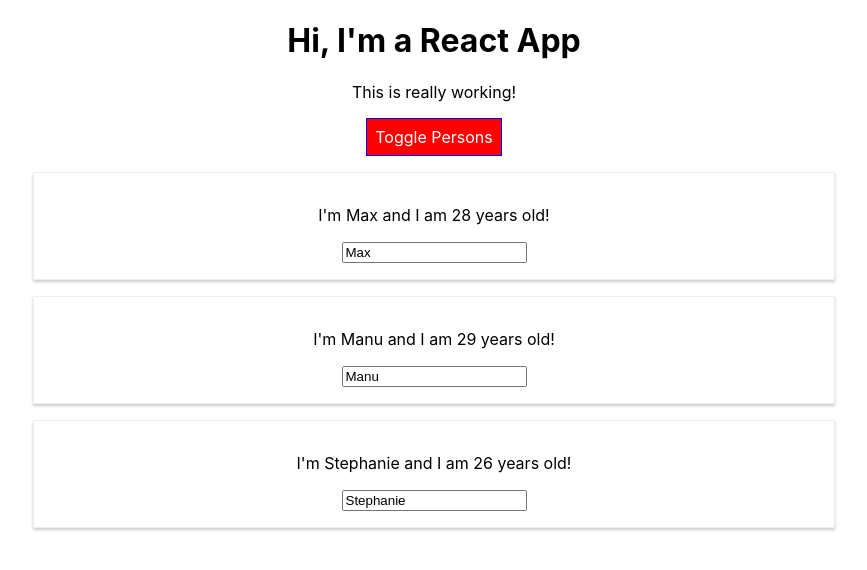
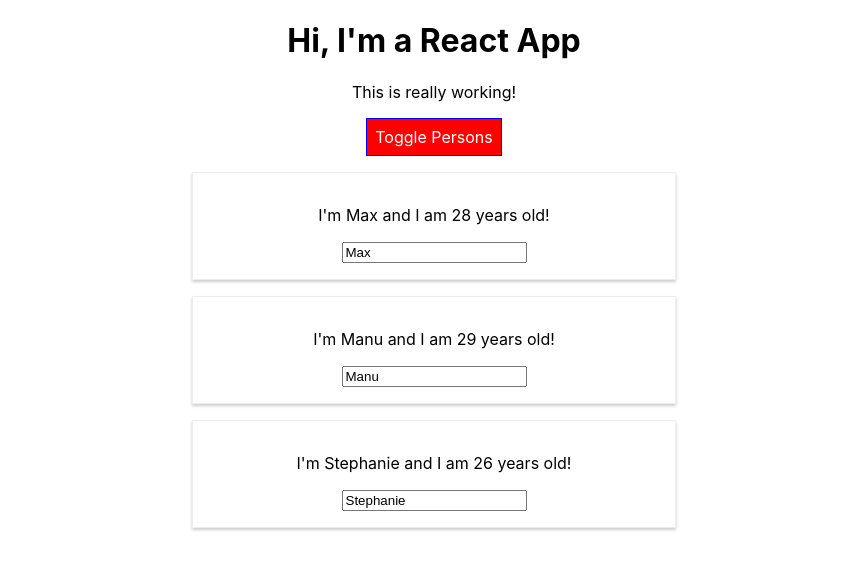
Before and after one commit to jp-ryuji/udemy-react-complete-guide, a React (Create React App) app in the folder session3/react-complete-guide/: page / in a window 1280 px wide. Both pictures are taken after a click on the button "Toggle Persons". Shown: the top 570 px of the page, without its empty margins (206-1073 px from the left). Built offline with nearby package versions, Linux system fonts and the light colour scheme.

Commit message:
71. More on Styled Components

```diff
--- a/session3/react-complete-guide/src/Person/Person.css
+++ b/session3/react-complete-guide/src/Person/Person.css
@@ -1,8 +1,8 @@
-.Person {
-  width: 60%;
-  margin: 16px auto;
-  border: 1px solid #eee;
-  box-shadow: 0 2px 3px #ccc;
-  padding: 16px;
-  text-align: center;
-}
+/* .Person { */
+  /* width: 60%; */
+  /* margin: 16px auto; */
+  /* border: 1px solid #eee; */
+  /* box-shadow: 0 2px 3px #ccc; */
+  /* padding: 16px; */
+  /* text-align: center; */
+/* } */
--- a/session3/react-complete-guide/src/Person/Person.js
+++ b/session3/react-complete-guide/src/Person/Person.js
@@ -1,19 +1,29 @@
 import React from 'react';
+import styled from 'styled-components';
 
-import './Person.css';
+//import './Person.css';
+
+const StyledDiv = styled.div`
+  width: 60%;
+  margin: 16px auto;
+  border: 1px solid #eee;
+  box-shadow: 0 2px 3px #ccc;
+  padding: 16px;
+  text-align: center;
+
+  @media(min-width: 500px) {
+    width: 450px;
+  }
+`;
 
 const person = ( props ) => {
-  const style = {
-    '@media(min-width: 500px)': {
-      width: '450px'
-    }
-  };
   return (
-    <div className="Person" style={style}>
+    // <div className="Person" style={style}>
+    <StyledDiv>
       <p onClick={props.click}>I'm {props.name} and I am {props.age} years old!</p>
       <p>{props.children}</p>
       <input type="text" onChange={props.changed} value={props.name} />
-    </div>
+    </StyledDiv>
   )
 };
 
```
